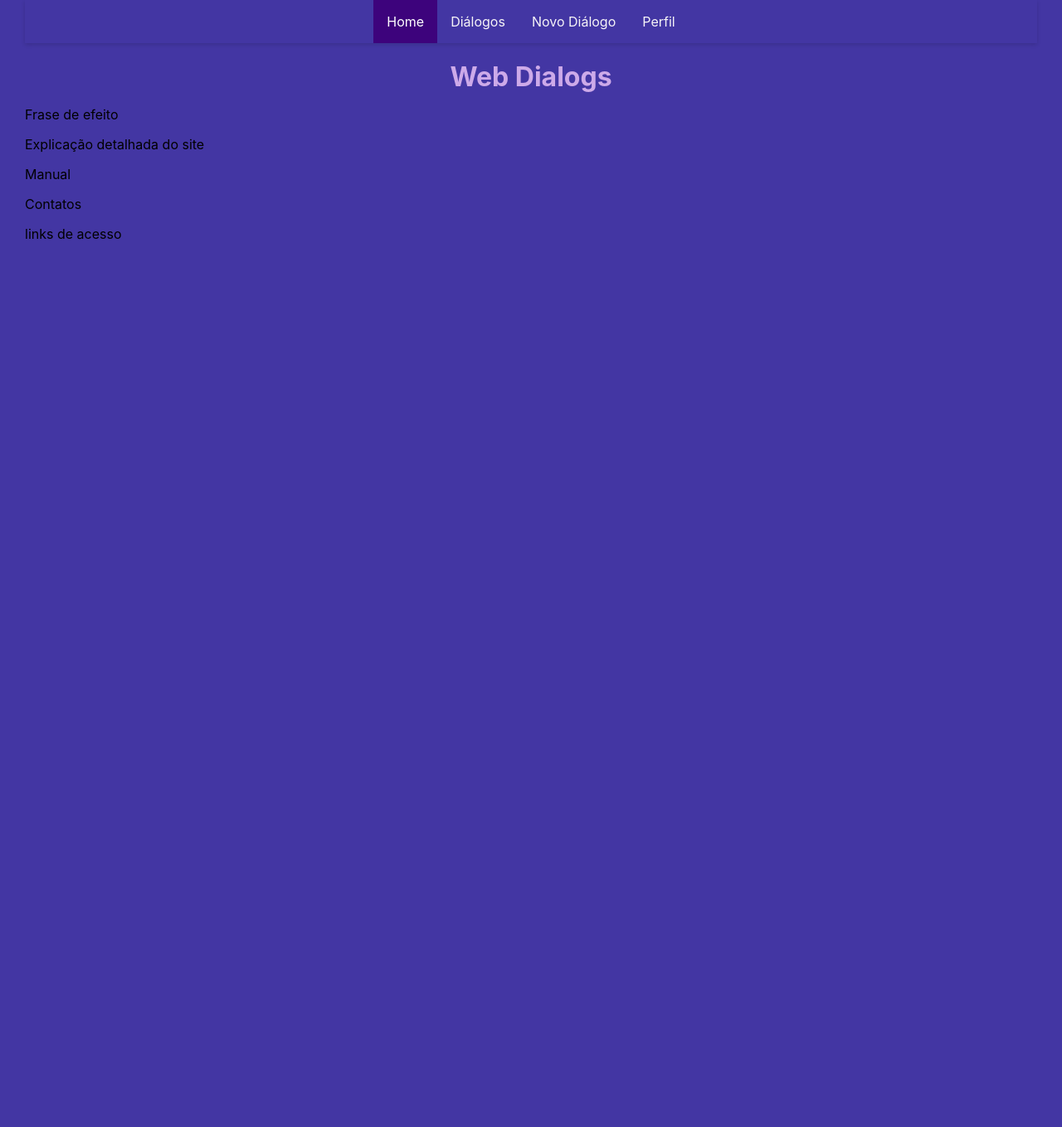
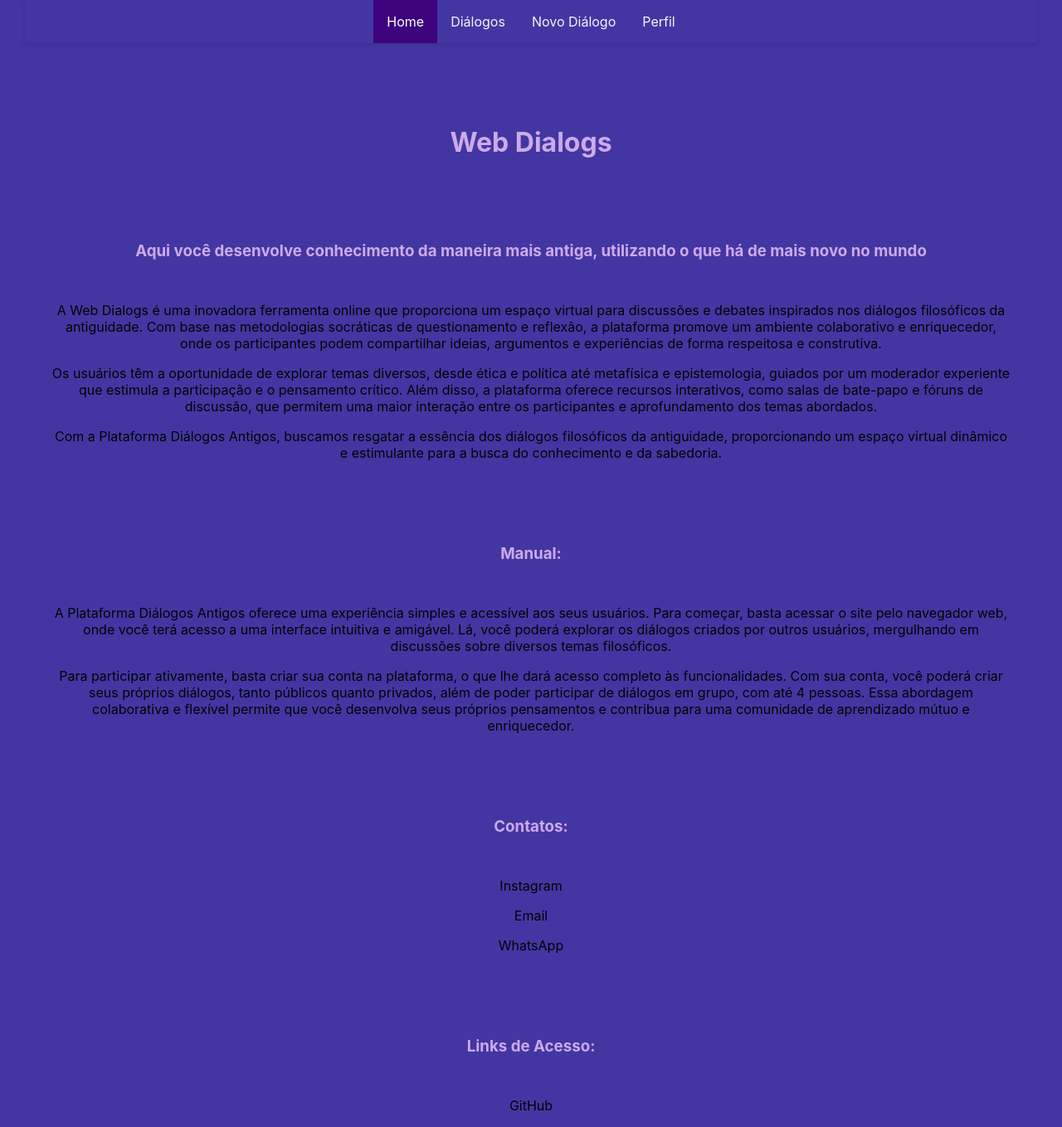
Before and after one commit to Jessesantoz/Web-Dialogs, a React (Create React App) app: page /Apresentacao in a window 1280 px wide. Shown: the whole page at 83% size. Before the commit the page ends 800 px from the top, so only its background shows below. Built offline with nearby package versions, Linux system fonts and the light colour scheme.

Commit message:
Conteúdo da Apresentação

```diff
--- a/src/components/apresentacao/apresentacao.css
+++ b/src/components/apresentacao/apresentacao.css
@@ -0,0 +1,19 @@
+* {
+    box-sizing: border-box;
+  }
+
+  h1 {
+    margin-bottom: 50px;
+    margin-top: 100px;
+  }
+
+  .App h3 {
+    text-align: center;
+    color: rgb(205, 170, 233);
+    margin-bottom: 50px;
+    margin-top: 100px;
+  }
+
+  .App p {
+    text-align: center;
+  }
--- a/src/components/apresentacao/apresentacao.js
+++ b/src/components/apresentacao/apresentacao.js
@@ -1,12 +1,36 @@
+
+import "./Apresentacao.css"
 
 function Apresentacao() {
     return <>
         <h1> Web Dialogs</h1>
-        <p>Frase de efeito</p>
-        <p>Explicação detalhada do site</p>
-        <p>Manual</p>
-        <p>Contatos</p>
-        <p>links de acesso</p>
+
+        <div className="App">
+            <div className="Ap">
+                <h3>Aqui você desenvolve conhecimento da maneira mais antiga, utilizando o que há de mais novo no mundo</h3>
+                <p>A Web Dialogs é uma inovadora ferramenta online que proporciona um espaço virtual para discussões e debates inspirados nos diálogos filosóficos da antiguidade. Com base nas metodologias socráticas de questionamento e reflexão, a plataforma promove um ambiente colaborativo e enriquecedor, onde os participantes podem compartilhar ideias, argumentos e experiências de forma respeitosa e construtiva.</p>
+                <p>Os usuários têm a oportunidade de explorar temas diversos, desde ética e política até metafísica e epistemologia, guiados por um moderador experiente que estimula a participação e o pensamento crítico. Além disso, a plataforma oferece recursos interativos, como salas de bate-papo e fóruns de discussão, que permitem uma maior interação entre os participantes e aprofundamento dos temas abordados.</p>
+                <p>Com a Plataforma Diálogos Antigos, buscamos resgatar a essência dos diálogos filosóficos da antiguidade, proporcionando um espaço virtual dinâmico e estimulante para a busca do conhecimento e da sabedoria.</p>
+            </div>
+
+            <div>
+                <h3>Manual:</h3>
+                <p>A Plataforma Diálogos Antigos oferece uma experiência simples e acessível aos seus usuários. Para começar, basta acessar o site pelo navegador web, onde você terá acesso a uma interface intuitiva e amigável. Lá, você poderá explorar os diálogos criados por outros usuários, mergulhando em discussões sobre diversos temas filosóficos.</p>
+                <p>Para participar ativamente, basta criar sua conta na plataforma, o que lhe dará acesso completo às funcionalidades. Com sua conta, você poderá criar seus próprios diálogos, tanto públicos quanto privados, além de poder participar de diálogos em grupo, com até 4 pessoas. Essa abordagem colaborativa e flexível permite que você desenvolva seus próprios pensamentos e contribua para uma comunidade de aprendizado mútuo e enriquecedor.</p>
+            </div>
+
+            <div>
+                <h3>Contatos:</h3>
+                <p>Instagram</p>
+                <p>Email</p>
+                <p>WhatsApp</p>
+            </div>
+
+            <div>
+                <h3>Links de Acesso:</h3>
+                <p>GitHub</p>
+            </div>
+        </div>
         </>
 }
 
```
